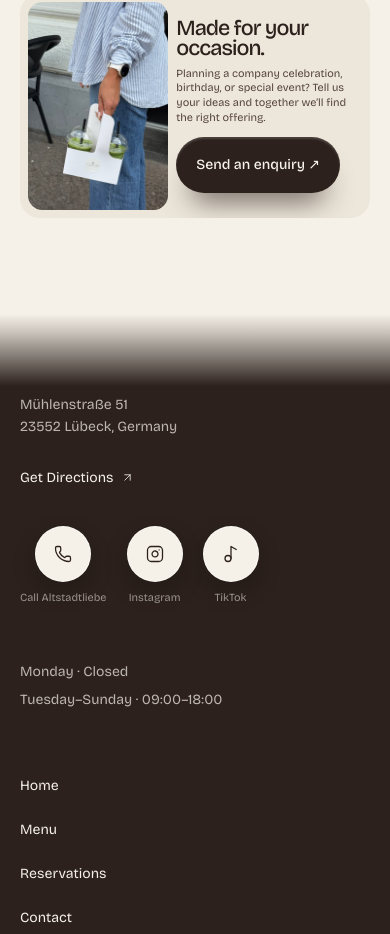
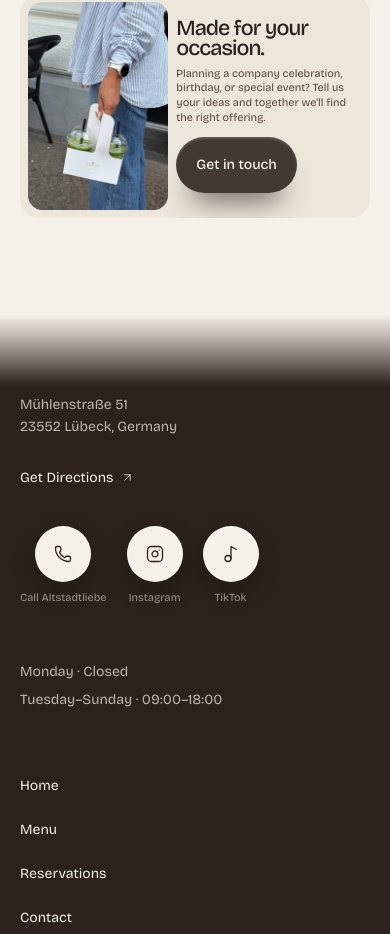
Before and after one commit to veokleo-create07/coffee.luebeck.web, a Next.js app: page /en in a window 390 px wide. Shown: the part 2331-3265 px from the top of the page. Built offline with nearby package versions, Linux system fonts and the light colour scheme.

Commit message:
Refine event inquiry button

```diff
--- a/app/globals.css
+++ b/app/globals.css
@@ -372,6 +372,34 @@ a {
   outline-offset: 4px;
 }
 
+.events-feature-cta {
+  position: relative;
+  isolation: isolate;
+  overflow: hidden;
+  background: rgb(44 33 28 / 88%);
+}
+
+.events-feature-cta::after {
+  position: absolute;
+  z-index: 0;
+  inset: 0;
+  width: 42%;
+  content: "";
+  background: linear-gradient(105deg, transparent, rgb(255 255 255 / 26%), transparent);
+  transform: translateX(-180%) skewX(-18deg);
+  transition: transform 650ms cubic-bezier(0.22, 1, 0.36, 1);
+}
+
+.events-feature-cta:hover,
+.events-feature-cta:focus-visible {
+  background: rgb(44 33 28 / 96%);
+}
+
+.events-feature-cta:hover::after,
+.events-feature-cta:focus-visible::after {
+  transform: translateX(360%) skewX(-18deg);
+}
+
 @media (min-width: 768px) {
   .hero-cta {
     min-width: 0;
--- a/components/events-catering.tsx
+++ b/components/events-catering.tsx
@@ -70,7 +70,7 @@ export function EventsCatering({ dictionary }: EventsCateringProps) {
           <div data-event-reveal className="order-2 flex min-w-0 flex-col justify-center p-2 md:order-2 md:p-8 lg:p-10">
             <h3 className="editorial-heading max-w-[10ch] text-[clamp(1.35rem,4vw,2.75rem)] font-medium leading-[0.92] tracking-[-0.05em]">{copy.featureHeading}</h3>
             <p className="mt-2 max-w-md text-[clamp(0.68rem,2.5vw,1rem)] leading-[1.35] text-espresso-soft md:mt-6 md:text-base md:leading-[1.5]">{copy.featureDescription}</p>
-            <a href={dictionary.location.phoneHref} data-event-reveal className="site-button site-button-primary mt-3 min-h-11 self-start rounded-full px-3 text-[0.68rem] shadow-[0_14px_22px_-16px_rgb(44_33_28_/_72%)] hover:shadow-[0_17px_25px_-16px_rgb(44_33_28_/_76%)] md:mt-6 md:min-h-[3.25rem] md:px-5 md:text-sm">{copy.featureCta}</a>
+            <a href={dictionary.location.phoneHref} data-event-reveal className="events-feature-cta site-button site-button-primary mt-3 min-h-10 self-start rounded-full px-3 text-[0.68rem] shadow-[0_12px_20px_-16px_rgb(44_33_28_/_58%)] hover:shadow-[0_16px_24px_-16px_rgb(44_33_28_/_64%)] md:mt-6 md:min-h-12 md:px-5 md:text-sm"><span className="relative z-10">{copy.featureCta}</span></a>
           </div>
           <div data-event-image className="order-1 group relative min-h-[13rem] overflow-hidden rounded-[0.9rem] md:order-1 md:min-h-[22rem] md:rounded-[1.25rem]">
             <Image src="/events-feature.jpeg" alt={copy.featureImageAlt} fill sizes="(max-width: 767px) 100vw, 60vw" className="object-cover transition-transform duration-700 ease-out group-hover:scale-[1.025]" />
--- a/lib/dictionaries/de.ts
+++ b/lib/dictionaries/de.ts
@@ -222,7 +222,7 @@ export const de: Dictionary = {
     cateringDescription: "Von köstlichen Frühstückslieblingen bis zu Kaffee und Matcha – wir stellen ein individuelles Catering ganz nach deinen Wünschen zusammen.",
     featureHeading: "Ganz nach deinen Wünschen.",
     featureDescription: "Du planst eine Firmenfeier, einen Geburtstag oder ein besonderes Event? Erzähl uns von deinen Ideen und gemeinsam finden wir das passende Angebot.",
-    featureCta: "Anfrage senden ↗",
+    featureCta: "Kontakt aufnehmen",
     privateImageAlt: "Elegante Matcha-Bar mit Blick auf den Lübecker Hafen",
     cateringImageAlt: "Altstadtliebe Café mit Kuchenvitrine, Kaffee und Matcha",
     featureImageAlt: "Zwei Matcha-Getränke von Altstadtliebe zum Mitnehmen",
--- a/lib/dictionaries/en.ts
+++ b/lib/dictionaries/en.ts
@@ -74,7 +74,7 @@ export const en: Dictionary = {
     cateringDescription: "From breakfast favourites to coffee and matcha, we create individual catering tailored to your wishes.",
     featureHeading: "Made for your occasion.",
     featureDescription: "Planning a company celebration, birthday, or special event? Tell us your ideas and together we’ll find the right offering.",
-    featureCta: "Send an enquiry ↗",
+    featureCta: "Get in touch",
     privateImageAlt: "Elegant matcha bar overlooking Lübeck harbour",
     cateringImageAlt: "Altstadtliebe café with pastry display, coffee, and matcha",
     featureImageAlt: "Two Altstadtliebe matcha drinks ready to take away",
```
